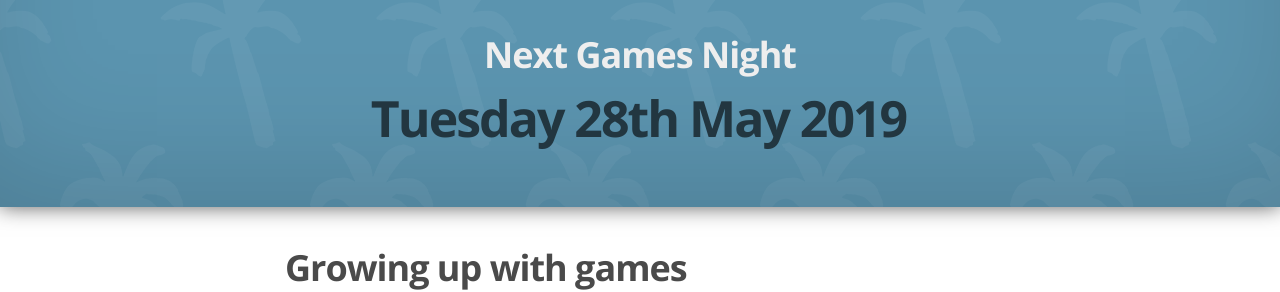
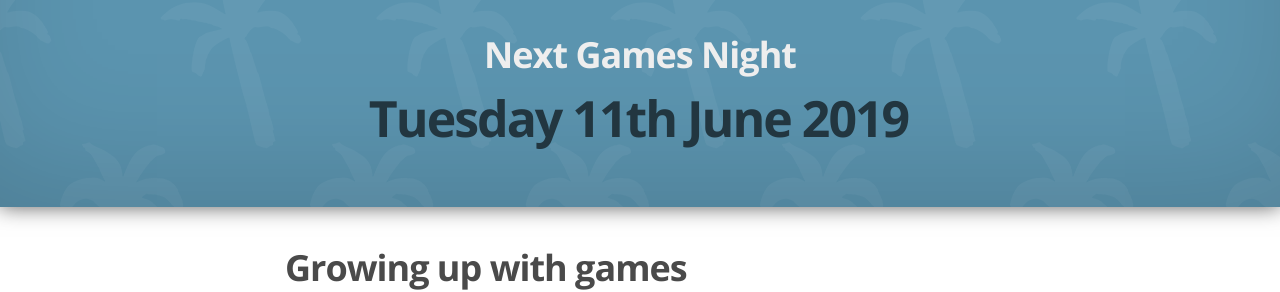
Before and after one commit to owenmcg/owenmcg.github.io, a Jekyll site: the page built from index.html, in a window 1280 px wide and 900 px high, scrolled down 1002 px. Shown: the part 176-468 px from the top of the window. Built offline with Jekyll 4.4.1, drawn with Linux system fonts in a browser that asks for light colours; nearby versions of some CDN libraries; the list of posts is cut into pages by our own code.

Commit message:
Update index.html

```diff
--- a/index.html
+++ b/index.html
@@ -37,7 +37,7 @@
         <p class="post-excerpt">Wicklow Meeples is a board game club open to anyone and everyone. It was setup with the sole purpose of providing fun, inclusive board gaming nights for everyone from novices to veterans. We run a fortnightly games night in the De La Salle Pastoral Centre in Wicklow town. See below for the date of our next night, and if you have any queries just contact us on via our <a href="https://www.facebook.com/wicklowmeeples/">Facebook Page</a>.
         </p>
         <h2 class="center">Next Games Night</h2>
-        <h1 class="center">Tuesday 28th May 2019</h1>
+        <h1 class="center">Tuesday 11th June 2019</h1>
     </div>
 </div>
 <main id="content" class="content" role="main">
```
